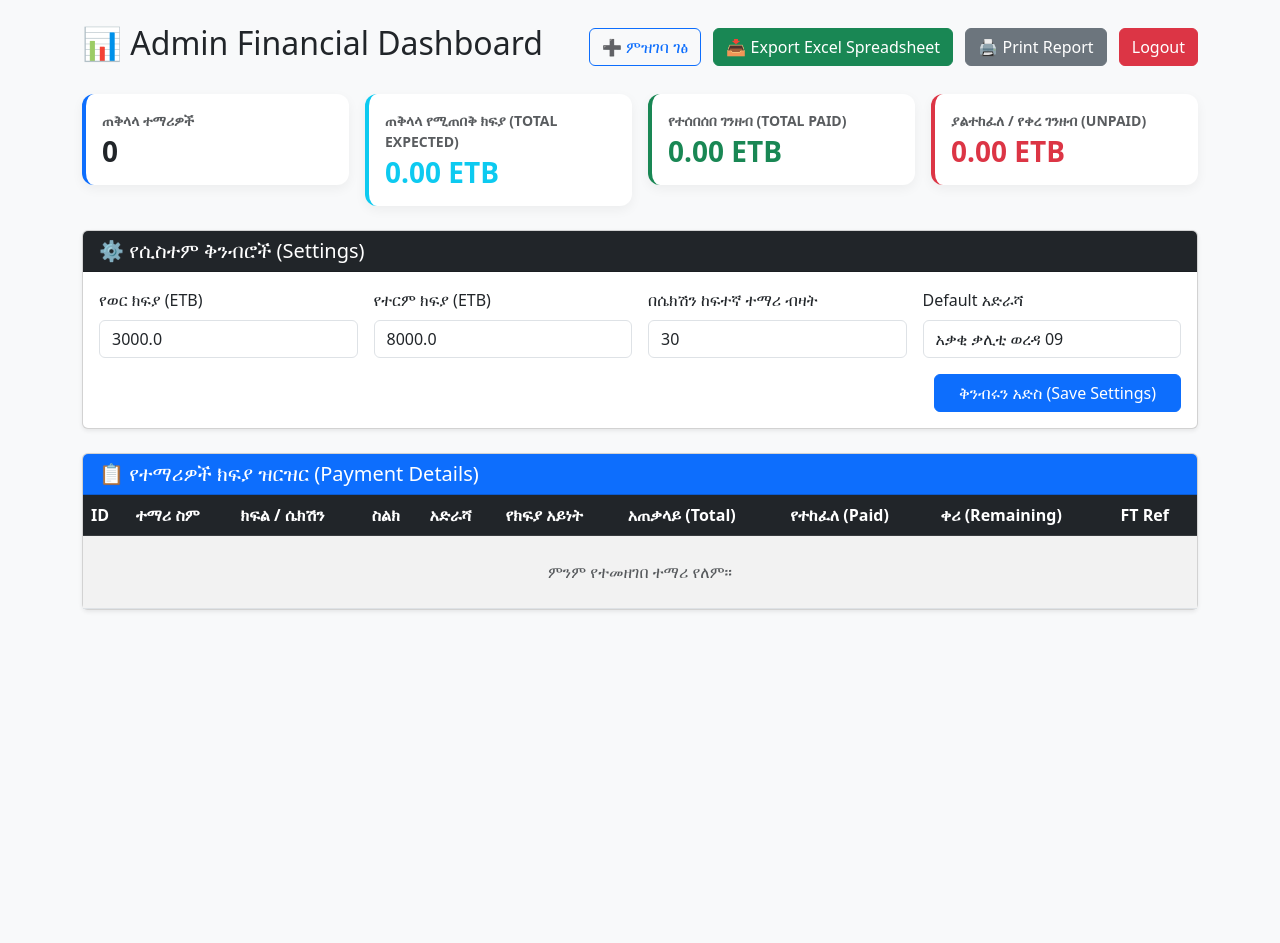
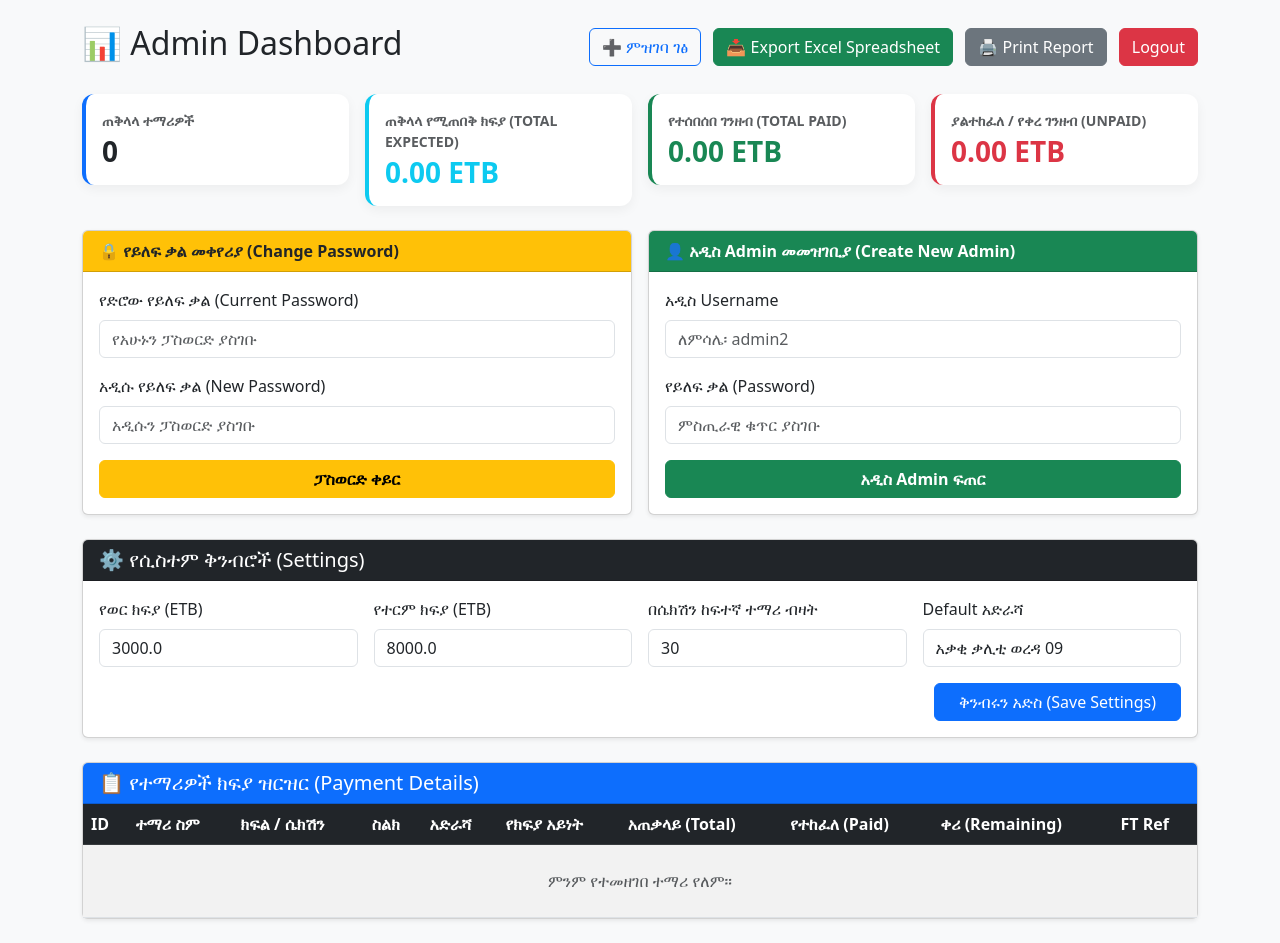
Before and after one commit to kiyya1/Kiyya-students-manager, a Flask app: page /admin in a window 1280 px wide. Before the commit the page ends 611 px from the top, so only its background shows below. Run offline with Flask 3, Linux system fonts and the light colour scheme; a user stored in the database is signed in.

Commit message:
Added change password and create new admin sign up functionality

```diff
--- a/app.py
+++ b/app.py
@@ -107,7 +107,7 @@ def add_student():
     flash(f'ምዝገባዎ በስኬት ተጠናቋል! የተመደቡበት ሴክሽን፦ {assigned_section}', 'success')
     return redirect(url_for('register_page'))
 
-# --- Admin Section ---
+# --- Admin Auth Section ---
 @app.route('/login', methods=['GET', 'POST'])
 def login():
     if request.method == 'POST':
@@ -121,6 +121,46 @@ def login():
         else:
             flash('የተሳሳተ Username ወይም Password!', 'danger')
     return render_template('login.html')
+
+# --- Add New Admin / Register ---
+@app.route('/create_admin', methods=['POST'])
+def create_admin():
+    if 'user_id' not in session:
+        return redirect(url_for('login'))
+
+    new_username = request.form.get('new_username')
+    new_password = request.form.get('new_password')
+
+    existing_user = User.query.filter_by(username=new_username).first()
+    if existing_user:
+        flash('ይህ Username አስቀድሞ ተይዟል! እባክህ ሌላ ይምረጡ።', 'danger')
+    else:
+        hashed_pw = generate_password_hash(new_password)
+        new_user = User(username=new_username, password_hash=hashed_pw)
+        db.session.add(new_user)
+        db.session.commit()
+        flash(f'አዲስ Admin ({new_username}) በስኬት ተፈጥሯል!', 'success')
+
+    return redirect(url_for('admin_dashboard'))
+
+# --- Edit / Change Password ---
+@app.route('/change_password', methods=['POST'])
+def change_password():
+    if 'user_id' not in session:
+        return redirect(url_for('login'))
+
+    current_user = User.query.get(session['user_id'])
+    old_password = request.form.get('old_password')
+    new_password = request.form.get('new_password')
+
+    if check_password_hash(current_user.password_hash, old_password):
+        current_user.password_hash = generate_password_hash(new_password)
+        db.session.commit()
+        flash('የይለፍ ቃልህ (Password) በስኬት ተቀይሯል!', 'success')
+    else:
+        flash('የድሮው የይለፍ ቃል የተሳሳተ ነው!', 'danger')
+
+    return redirect(url_for('admin_dashboard'))
 
 @app.route('/admin')
 def admin_dashboard():
--- a/templates/admin.html
+++ b/templates/admin.html
@@ -23,7 +23,7 @@
 
   <div class="container my-4">
     <div class="d-flex justify-content-between align-items-center mb-4 no-print">
-      <h2>📊 Admin Financial Dashboard</h2>
+      <h2>📊 Admin Dashboard</h2>
       <div>
         <a href="/" class="btn btn-outline-primary me-2">➕ ምዝገባ ገፅ</a>
         <a href="/export_excel" class="btn btn-success me-2">📥 Export Excel Spreadsheet</a>
@@ -66,6 +66,53 @@
         <div class="card metric-card bg-white p-3 border-start border-danger border-4">
           <small class="text-muted text-uppercase fw-bold">ያልተከፈለ / የቀረ ገንዘብ (Unpaid)</small>
           <h3 class="mb-0 text-danger fw-bold mt-1">{{ "{:,.2f}".format(total_unpaid) }} ETB</h3>
+        </div>
+      </div>
+    </div>
+
+    <!-- ADMIN MANAGEMENT: CHANGE PASSWORD & CREATE NEW ADMIN -->
+    <div class="row g-3 mb-4 no-print">
+      <!-- Change Password Card -->
+      <div class="col-md-6">
+        <div class="card shadow-sm h-100">
+          <div class="card-header bg-warning text-dark fw-bold">
+            🔒 የይለፍ ቃል መቀየሪያ (Change Password)
+          </div>
+          <div class="card-body">
+            <form action="/change_password" method="POST">
+              <div class="mb-3">
+                <label class="form-label">የድሮው የይለፍ ቃል (Current Password)</label>
+                <input type="password" name="old_password" class="form-control" required placeholder="የአሁኑን ፓስወርድ ያስገቡ">
+              </div>
+              <div class="mb-3">
+                <label class="form-label">አዲሱ የይለፍ ቃል (New Password)</label>
+                <input type="password" name="new_password" class="form-control" required placeholder="አዲሱን ፓስወርድ ያስገቡ">
+              </div>
+              <button type="submit" class="btn btn-warning w-100 fw-bold">ፓስወርድ ቀይር</button>
+            </form>
+          </div>
+        </div>
+      </div>
+
+      <!-- Create New Admin Card -->
+      <div class="col-md-6">
+        <div class="card shadow-sm h-100">
+          <div class="card-header bg-success text-white fw-bold">
+            👤 አዲስ Admin መመዝገቢያ (Create New Admin)
+          </div>
+          <div class="card-body">
+            <form action="/create_admin" method="POST">
+              <div class="mb-3">
+                <label class="form-label">አዲስ Username</label>
+                <input type="text" name="new_username" class="form-control" required placeholder="ለምሳሌ፡ admin2">
+              </div>
+              <div class="mb-3">
+                <label class="form-label">የይለፍ ቃል (Password)</label>
+                <input type="password" name="new_password" class="form-control" required placeholder="ምስጢራዊ ቁጥር ያስገቡ">
+              </div>
+              <button type="submit" class="btn btn-success w-100 fw-bold">አዲስ Admin ፍጠር</button>
+            </form>
+          </div>
         </div>
       </div>
     </div>
```
